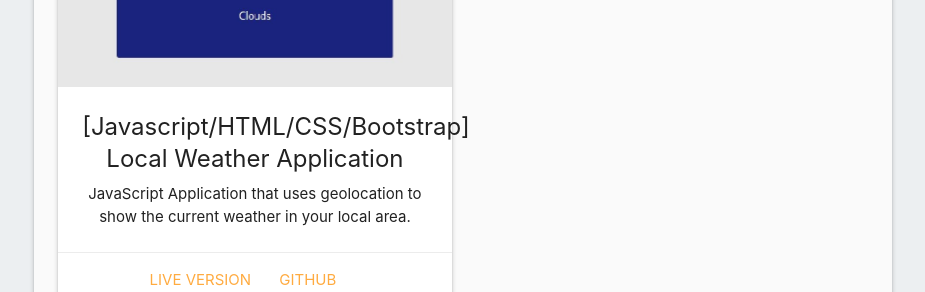
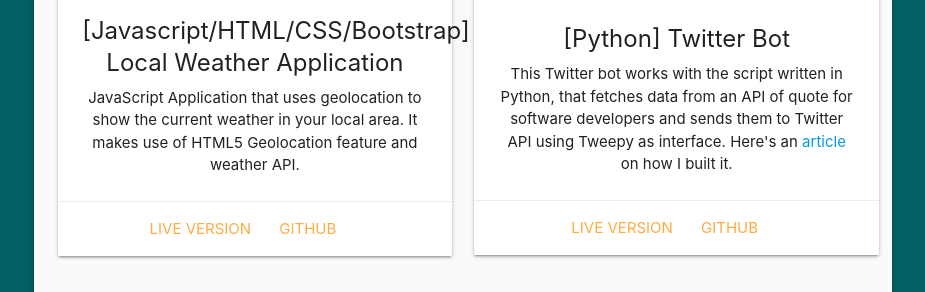
Before and after one commit to denibulkashvili/django-blog, a Django app: page /about/ in a window 1280 px wide. Shown: the part 2134-2426 px from the top of the page, without its empty margins (177-1102 px from the left). Run offline with Django 3.2, Linux system fonts and the light colour scheme; some libraries are stand-ins or nearby versions.

Commit message:
Update about page with new project

```diff
--- a/blog/templates/blog/about.html
+++ b/blog/templates/blog/about.html
@@ -86,11 +86,14 @@
                     <div class="col l6 s12">
                         <div class="card hoverable">
                             <div class="card-image">
-                                <img src="{% static 'blog/images/localweather-prntscn.jpg' %}" class="responsive-img">
+                                <img src="https://raw.githubusercontent.com/denibulkashvili/static/master/localweather-prntscn.JPG" class="responsive-img">
                             </div>
                             <div class="card-content">
                                 <p class="card-title"><b>[Javascript/HTML/CSS/Bootstrap] Local Weather Application</b></p>
-                                <p>JavaScript Application that uses geolocation to show the current weather in your local area. </p>
+                                <p>
+                                    JavaScript Application that uses geolocation to show the current weather
+                                    in your local area. It makes use of HTML5 Geolocation feature and weather API.
+                                </p>
                             </div>
                             <div class="card-action">
                                 <a href="https://local-weatherfcc.herokuapp.com/">Live version</a>
@@ -98,7 +101,59 @@
                             </div>
                         </div>
                     </div>
+                    <div class="row about-project">
+                            <div class="col l6 s12">
+                                    <div class="card hoverable">
+                                        <div class="card-image">
+                                            <img src="https://raw.githubusercontent.com/denibulkashvili/static/master/twitter-prntscn.jpg" class="responsive-img">
+                                        </div>
+                                        <div class="card-content">
+                                            <p class="card-title"><b>[Python] Twitter Bot</b></p>
+                                            <p>
+                                                This Twitter bot works with the script written in Python, that fetches data from an API
+                                                of quote for software developers and sends them to Twitter API using Tweepy as interface.
+                                                Here's an
+                                                <a href="http://bulkashvili.com/post/Twitter%20Bot%20with%20Python%20From%20Scratch/">
+                                                    article
+                                                </a>
+                                                on how I built it.
+                                            </p>
+                                        </div>
+                                        <div class="card-action">
+                                            <a href="https://twitter.com/DevQuotes2">Live version</a>
+                                            <a href="https://github.com/denibulkashvili/dev-twitter-bot">Github</a>
+                                        </div>
+                                    </div>
+                                </div>
+
                 </div> <!-- /row about-project -->
+
+                <div class="row about-project">
+                        <div class="col l6 s12">
+                                <div class="card hoverable">
+                                    <div class="card-image">
+                                        <img src="https://raw.githubusercontent.com/denibulkashvili/static/master/pomodoro-prntscn.jpg" class="responsive-img">
+                                    </div>
+                                    <div class="card-content">
+                                        <p class="card-title"><b>[React] Pomodoro App</b></p>
+                                        <p>
+                                            Single page application made with React. I wrote a
+                                            <a href="http://bulkashvili.com/post/Building%20Pomodoro%20Clock%20for%20FCC%20Speedrun/">
+                                                blog post
+                                            </a>
+                                            about my experience on working on this project. This project implements
+                                            testing with Jest and Enzyme, and continuous integration with Travis CI.
+                                        </p>
+                                    </div>
+                                    <div class="card-action">
+                                        <a href="https://pomodoro-app-fcc.herokuapp.com/">Live version</a>
+                                        <a href="https://github.com/bears-team-06/pomodoro-clock">Github</a>
+                                    </div>
+                                </div>
+                            </div>
+                </div> <!-- /row about-project -->
+
+
 
 
 
```
